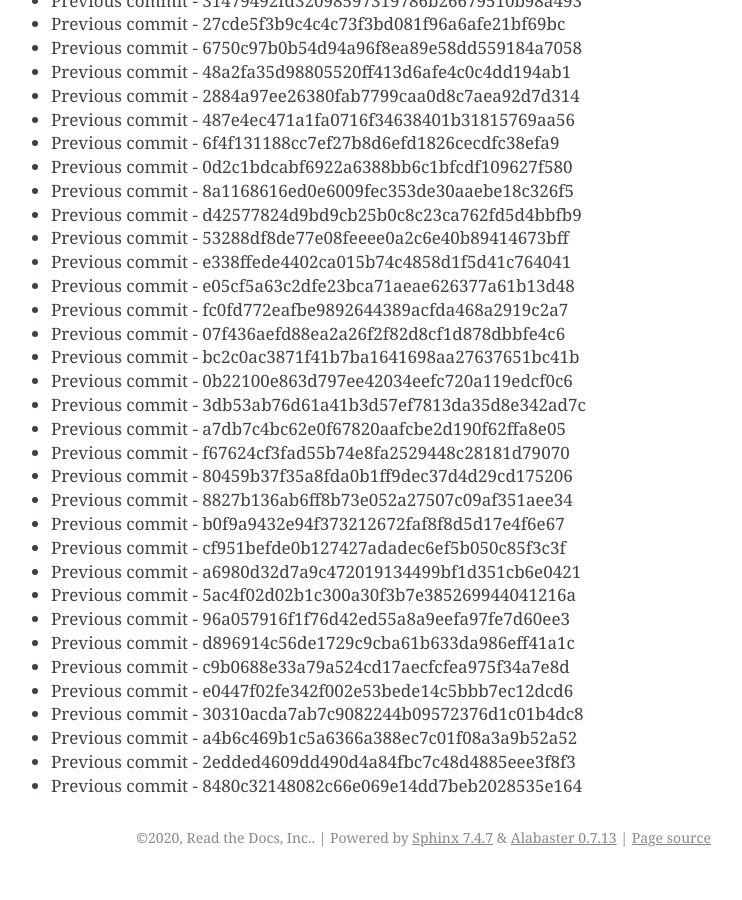
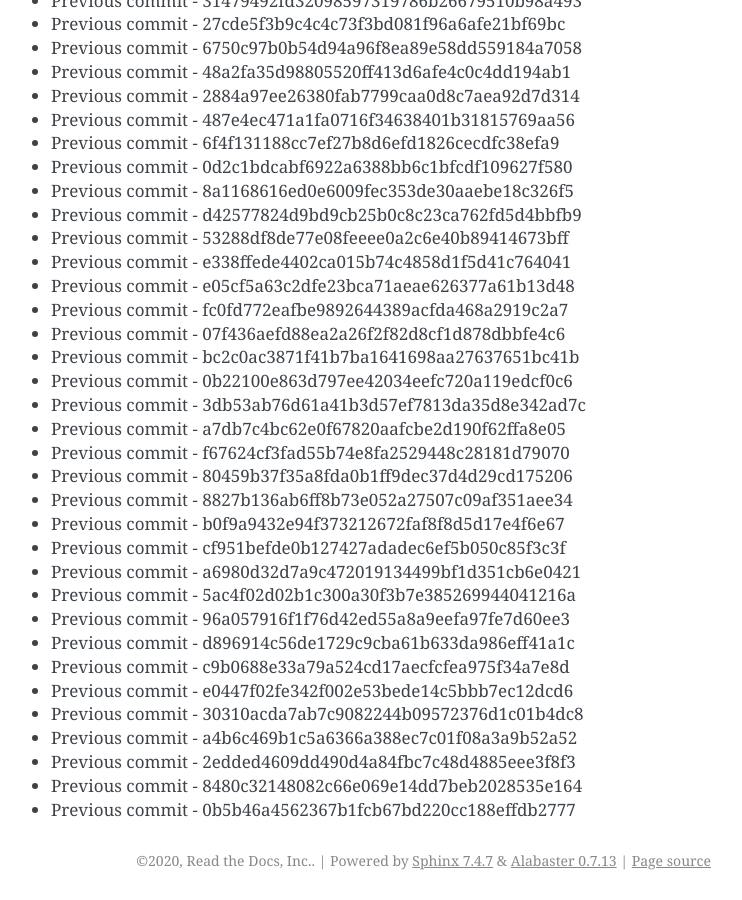
Before and after one commit to readthedocs/rtd-git-stresstest, a Sphinx documentation site: the page built from docs/updates.rst, in a window 1280 px wide and 900 px high, scrolled down 60171 px. Shown: the whole window, without its empty margins (399-1141 px from the left). Built offline with Sphinx 7.4.7, drawn with Linux system fonts in a browser that asks for light colours; before the commit the page ends 61048 px from its top, so only the background shows below that.

Commit message:
Generating commit from previous: 0b5b46a4562367b1fcb67bd220cc188effdb2777

```diff
--- a/docs/updates.rst
+++ b/docs/updates.rst
@@ -2560,3 +2560,4 @@ It can be tested for any performance characteristics.
 * Previous commit - a4b6c469b1c5a6366a388ec7c01f08a3a9b52a52
 * Previous commit - 2edded4609dd490d4a84fbc7c48d4885eee3f8f3
 * Previous commit - 8480c32148082c66e069e14dd7beb2028535e164
+* Previous commit - 0b5b46a4562367b1fcb67bd220cc188effdb2777
```
